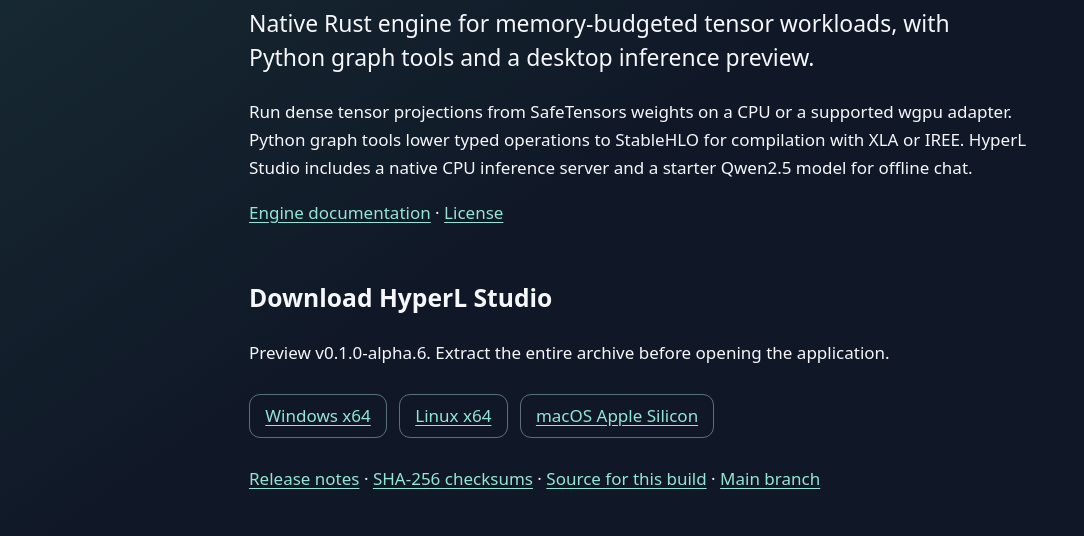
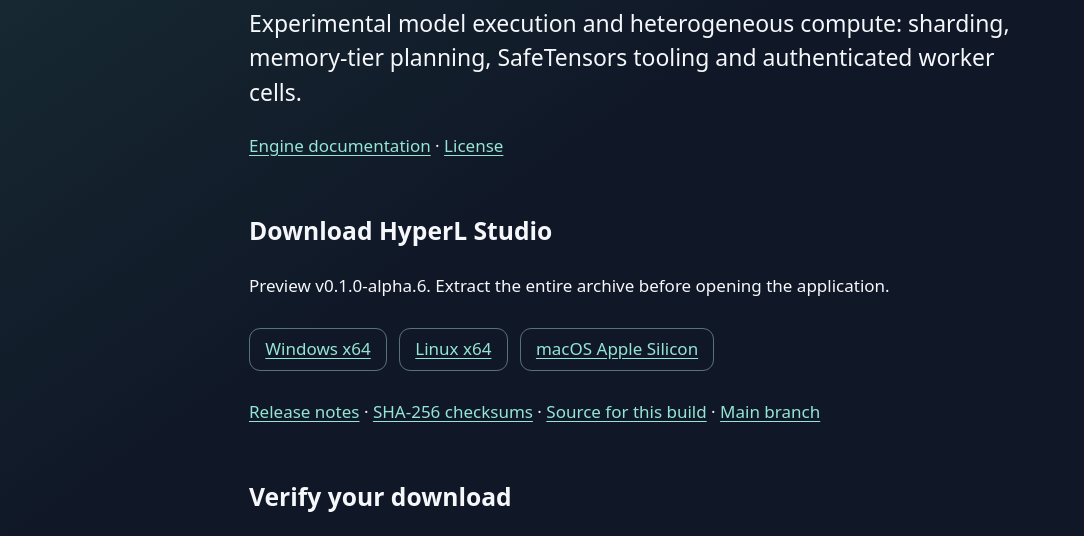
Before and after one commit to sabbirimon/sabbirimon, a website with bundled scripts: page docs/hyperl/index.html in a window 1280 px wide. Shown: the part 232-768 px from the top of the page, without its empty margins (0-1084 px from the left). Built offline with nearby package versions, Linux system fonts and the light colour scheme.

Commit message:
Use the approved HyperL project description

```diff
--- a/docs/hyperl/index.html
+++ b/docs/hyperl/index.html
@@ -2,16 +2,16 @@
 <html lang="en"><head>
 <meta charset="utf-8"><meta name="viewport" content="width=device-width, initial-scale=1">
 <title>HyperL · Native AI compute · IMON</title>
-<meta name="description" content="Native Rust engine for memory-budgeted tensor workloads, with Python graph tools and a desktop inference preview.">
+<meta name="description" content="Experimental model execution and heterogeneous compute: sharding, memory-tier planning, SafeTensors tooling and authenticated worker cells.">
 <link rel="canonical" href="https://imon.com.bd/hyperl/"><meta property="og:title" content="HyperL by IMON">
-<meta property="og:description" content="Native Rust engine for memory-budgeted tensor workloads, with Python graph tools and a desktop inference preview."><meta property="og:url" content="https://imon.com.bd/hyperl/">
+<meta property="og:description" content="Experimental model execution and heterogeneous compute: sharding, memory-tier planning, SafeTensors tooling and authenticated worker cells."><meta property="og:url" content="https://imon.com.bd/hyperl/">
 <link rel="stylesheet" href="../project-downloads.css">
-<script type="application/ld+json">{"@context": "https://schema.org", "@type": "SoftwareSourceCode", "name": "HyperL", "url": "https://imon.com.bd/hyperl/", "description": "Native Rust engine for memory-budgeted tensor workloads, with Python graph tools and a desktop inference preview.", "codeRepository": "https://github.com/sabbirimon/HyperL", "programmingLanguage": ["Rust", "Python"], "author": {"@type": "Person", "name": "IMON", "url": "https://imon.com.bd/"}}</script>
+<script type="application/ld+json">{"@context": "https://schema.org", "@type": "SoftwareSourceCode", "name": "HyperL", "url": "https://imon.com.bd/hyperl/", "description": "Experimental model execution and heterogeneous compute: sharding, memory-tier planning, SafeTensors tooling and authenticated worker cells.", "codeRepository": "https://github.com/sabbirimon/HyperL", "programmingLanguage": ["Rust", "Python"], "author": {"@type": "Person", "name": "IMON", "url": "https://imon.com.bd/"}}</script>
 <link rel="stylesheet" href="../studio.css">
 <link rel="stylesheet" href="../quests.css"><script type="module" src="../quests.js" data-quest-page="hyperl"></script>
 <link rel="stylesheet" href="../site-public.css"><script type="module" src="../site-public.js" data-public-page="hyperl"></script></head><body class="download-page"><main>
 <nav aria-label="Breadcrumb"><a href="../#projects">IMON / Projects</a></nav>
-<h1>HyperL</h1><p class="summary">Native Rust engine for memory-budgeted tensor workloads, with Python graph tools and a desktop inference preview.</p><p>Run dense tensor projections from SafeTensors weights on a CPU or a supported wgpu adapter. Python graph tools lower typed operations to StableHLO for compilation with XLA or IREE. HyperL Studio includes a native CPU inference server and a starter Qwen2.5 model for offline chat.</p>
+<h1>HyperL</h1><p class="summary">Experimental model execution and heterogeneous compute: sharding, memory-tier planning, SafeTensors tooling and authenticated worker cells.</p>
 <p><a href="https://github.com/sabbirimon/HyperL/blob/v0.1.0-alpha.6/docs/NATIVE_ENGINE.md">Engine documentation</a> · <a href="https://github.com/sabbirimon/HyperL/blob/v0.1.0-alpha.6/LICENSE">License</a></p>
 <h2>Download HyperL Studio</h2>
 <p>Preview v0.1.0-alpha.6. Extract the entire archive before opening the application.</p>
--- a/docs/llms.txt
+++ b/docs/llms.txt
@@ -32,7 +32,7 @@ Fourteen browser-only simulations cover IPv4 subnets, VLANs, device troubleshoot
 ### [Home](https://imon.com.bd/)
 The main site. Sections:
 - [Projects](https://imon.com.bd/#projects) — software from Sabbir Hassan Imon, including OmniCast and OmniRecovery.
-- [HyperL](https://imon.com.bd/hyperl/) — native Rust tensor compute, Python graph tools and desktop inference downloads.
+- [HyperL](https://imon.com.bd/hyperl/) — Experimental AI compute with sharding, memory-tier planning, SafeTensors tools and authenticated workers.
 - [Meshlit](https://imon.com.bd/meshlit/) — local GGUF chat and agents on Android, plus a native desktop coding workspace and device pairing.
 - [Pixel world](https://imon.com.bd/#pixel-world) — an illustrated pixel scene with a live weather layer, World Studio controls, day/night cycle and optional synthesised ambience.
 - [Arcade](https://imon.com.bd/#arcade) — free browser games: Snake, Surf, 2048, Ludo, Puzzle, Dev Slots and a racer. No payments, no wagers.
```
Also changed, not shown: docs/index.html (+1 -1 lines), ReadMe.md.
